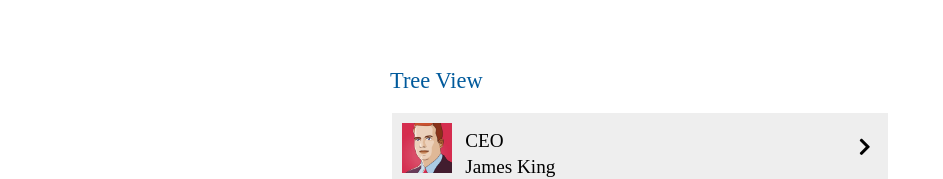
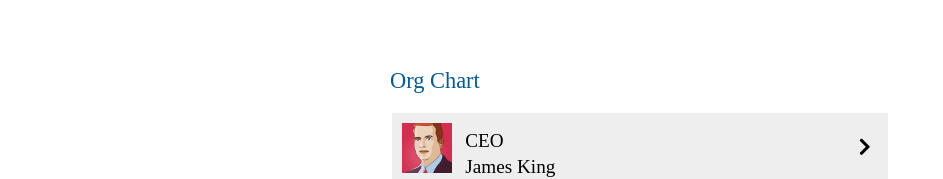
Before and after one commit to psw58/aria-tree-react, a React app: page / in a window 1280 px wide. Shown: the part 202-381 px from the top of the page, without its empty margins (0-943 px from the left). Built offline with nearby package versions, Linux system fonts and the light colour scheme.

Commit message:
clean up

```diff
--- a/src/index.html
+++ b/src/index.html
@@ -2,12 +2,7 @@
 <html lang="en">
 <head>
     <meta charset="UTF-8">
-    <title>Example React App</title>
-    <!--
-    <script src='https://www.w3.org/TR/wai-aria-practices-1.1/examples/treeview/treeview-1/js/tree.js'></script>
-    <script src='https://www.w3.org/TR/wai-aria-practices-1.1/examples/treeview/treeview-1/js/treeitem.js'></script>
-    <script src='https://www.w3.org/TR/wai-aria-practices-1.1/examples/treeview/treeview-1/js/treeitemClick.js'></script>
-    -->
+    <title>Aria Tree View with React</title>
     <link rel="stylesheet" href="https://use.fontawesome.com/releases/v5.3.1/css/all.css" integrity="sha384-mzrmE5qonljUremFsqc01SB46JvROS7bZs3IO2EmfFsd15uHvIt+Y8vEf7N7fWAU" crossorigin="anonymous">
 </head>
 <body>
--- a/src/js/aria.jsx
+++ b/src/js/aria.jsx
@@ -305,7 +305,7 @@ export class TreeView extends Component {
 		return (
 			<div>
 				<h2 id="tree_label">
-					Tree View
+					Org Chart
 				</h2>
 				<ul role="tree" aria-labelledby="tree_label"
 					onClick={(e) => this.onClickEvent(e)}
```
